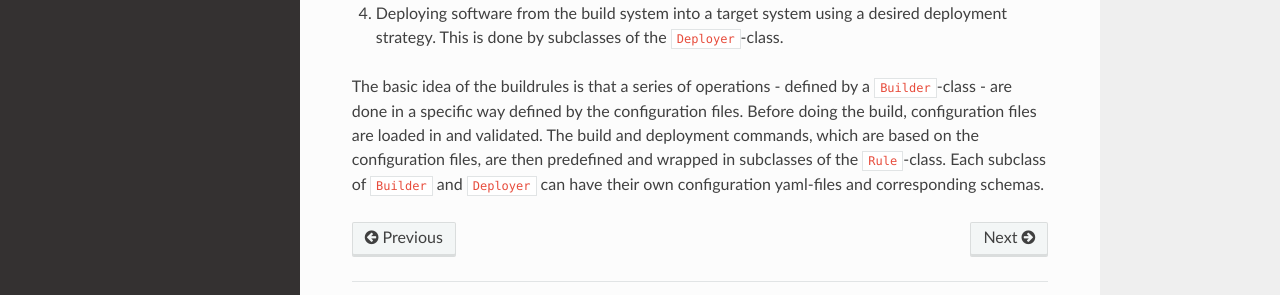
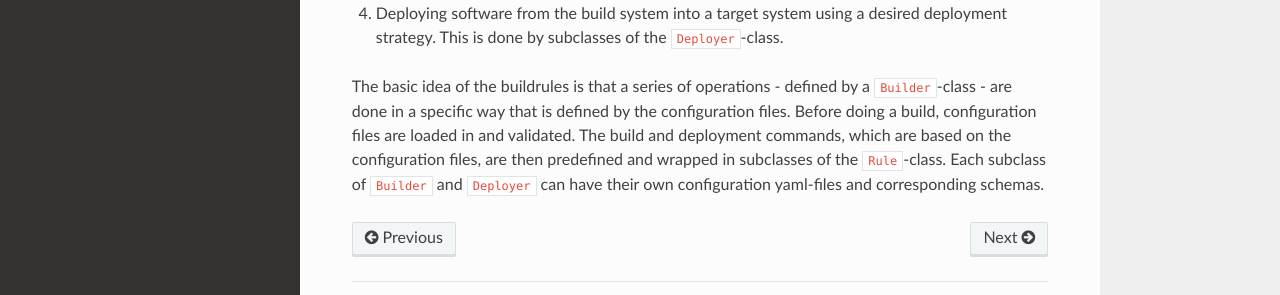
Before and after one commit to AaltoSciComp/science-build-rules, a Sphinx documentation site: the page built from docs/source/overview.rst, in a window 1280 px wide and 1122 px high. Shown: the part 735-1030 px from the top of the window. Built offline with Sphinx 7.4.7 and the Read the Docs theme 2.0.0, drawn with Linux system fonts in a browser that asks for light colours.

Commit message:
Small tweaks in documentation

```diff
--- a/docs/source/overview.rst
+++ b/docs/source/overview.rst
@@ -22,6 +22,6 @@ Typical build will do the following steps:
    ``Deployer``-class.
 
 The basic idea of the buildrules is that a series of operations - defined
-by a ``Builder``-class - are done in a specific way defined by the configuration
-files. Before doing the build, configuration files are loaded in and
+by a ``Builder``-class - are done in a specific way that is defined by the configuration
+files. Before doing a build, configuration files are loaded in and
 validated. The build and deployment commands, which are based on the configuration files, are then predefined and wrapped in subclasses of the ``Rule``-class. Each subclass of ``Builder`` and ``Deployer`` can have their own configuration yaml-files and corresponding schemas.
```
